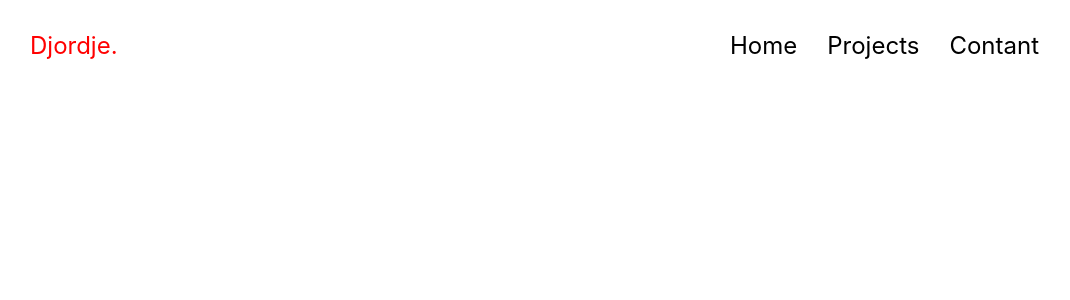
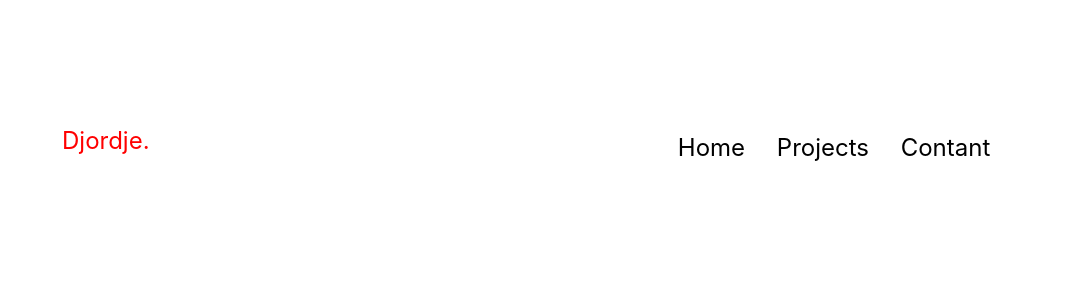
Before and after one commit to JovanMedarovic/Portfolio, a React (Create React App) app: page / in a window 1280 px wide. Shown: the top 300 px of the page, without its empty margins (98-1168 px from the left). Built offline with nearby package versions, Linux system fonts and the light colour scheme; the HTML template or start-up script is replaced by a standard one.

Commit message:
Change based on pr comments

```diff
--- a/src/MainPage/Components/Navigation/style.scss
+++ b/src/MainPage/Components/Navigation/style.scss
@@ -0,0 +1,32 @@
+
+.navigation-container {
+    display: flex;
+    align-items: center;
+    justify-items: center;
+    margin-top: 102px;
+
+    .logo {
+      flex-grow: 1;
+      font-size: 18pt;
+    }
+
+    nav {
+      ul {
+        display: flex;
+        width: 100%;
+        flex-grow: 1;
+
+        .nav-item {
+          list-style: none;
+          font-size: 18pt;
+          margin: 13px 31.74px 0 0;
+          float: right;
+
+          .nav-link {
+            text-decoration: none;
+            color: black;
+          }
+        }
+      }
+    }
+  }
--- a/src/MainPage/index.jsx
+++ b/src/MainPage/index.jsx
@@ -4,7 +4,7 @@ import Navigation from './Components/Navigation';
 function App() {
   return (
     <div className="App">
-     <Navigation />
+      <Navigation />
     </div>
   );
 }
--- a/src/MainPage/style.scss
+++ b/src/MainPage/style.scss
@@ -1,33 +1,3 @@
-.navigation-container {
-  display: flex;
-  width: 80%;
-  align-items: center;
-  justify-items: center;
-  margin: 0 auto;
-
-  .logo{
-    flex-grow: 1;
-    font-size: 18pt;
-  }
-
-  nav {
-    ul {
-      display: flex;
-      width: 100%;
-      flex-grow: 1;
-
-      .nav-item{
-        list-style: none;
-        font-size: 18pt;
-
-        margin: 15px;
-        float: right;
-
-        .nav-link{
-          text-decoration: none;
-          color: black;
-        }
-      }
-    }
-  }
+.App{
+  margin: 0 160px;
 }
```
Also changed, not shown: src/MainPage/Components/Navigation/index.jsx (+7 -5 lines).
